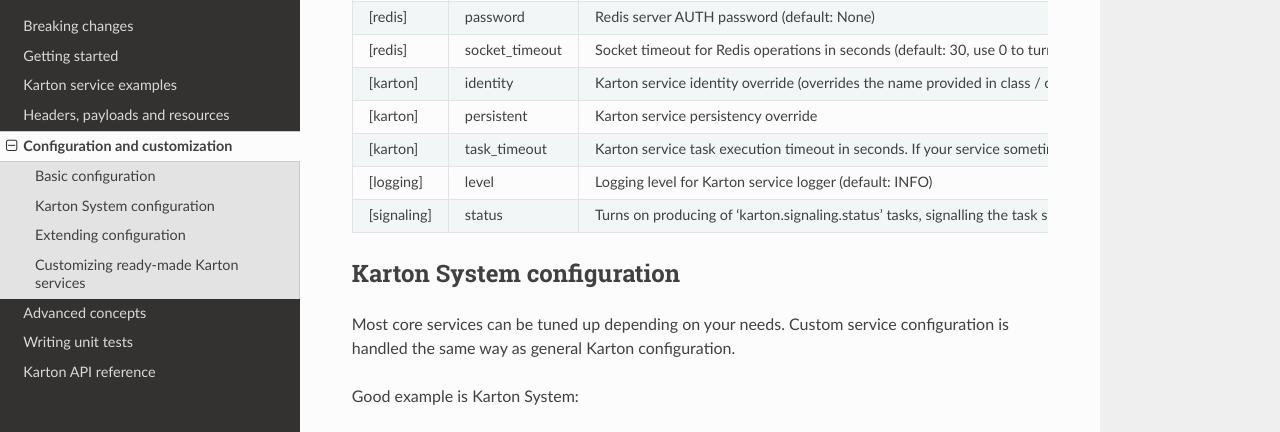
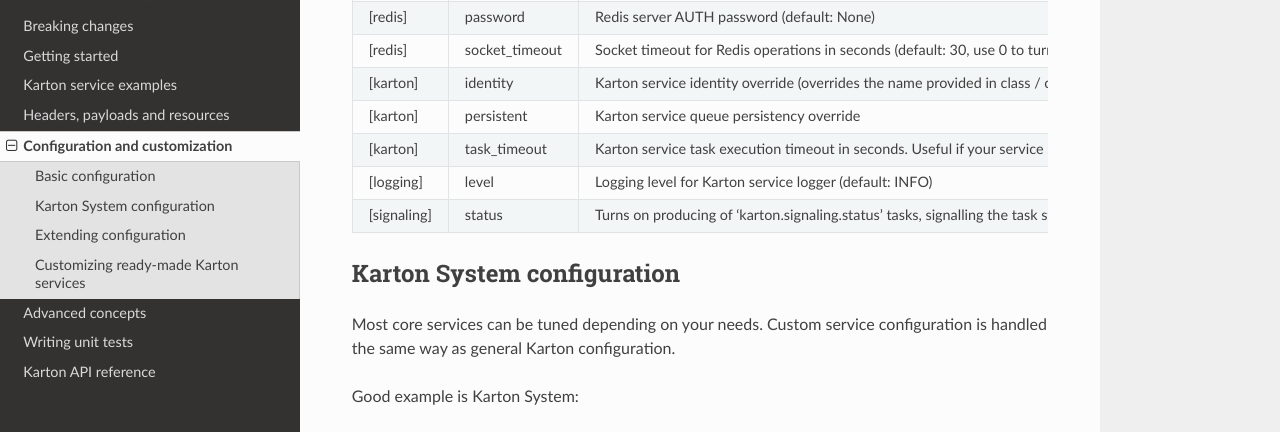
Before and after one commit to CERT-Polska/karton, a Sphinx documentation site: the page built from docs/service_configuration.rst, in a window 1280 px wide and 1400 px high, scrolled down 1050 px. Shown: the part 151-583 px from the top of the window. Built offline with Sphinx 7.4.7 and the Read the Docs theme 2.0.0, drawn with Linux system fonts in a browser that asks for light colours; some of the changed text lies outside the part shown.

Commit message:
Apply suggestions from code review
Co-authored-by: Michał Praszmo <michalpr@cert.pl>

```diff
--- a/docs/service_configuration.rst
+++ b/docs/service_configuration.rst
@@ -47,8 +47,8 @@
  [redis]        password          Redis server AUTH password (default: None)
  [redis]        socket_timeout    Socket timeout for Redis operations in seconds (default: 30, use 0 to turn off if timeout doesn't work properly)
  [karton]       identity          Karton service identity override (overrides the name provided in class / constructor arguments)
- [karton]       persistent        Karton service persistency override
- [karton]       task_timeout      Karton service task execution timeout in seconds. If your service sometimes hangs, Karton will schedule SIGALRM if this value is set.
+ [karton]       persistent        Karton service queue persistency override
+ [karton]       task_timeout      Karton service task execution timeout in seconds. Useful if your service sometimes hangs. Karton will schedule SIGALRM if this value is set.
  [logging]      level             Logging level for Karton service logger (default: INFO)
  [signaling]    status            Turns on producing of 'karton.signaling.status' tasks, signalling the task start and finish events by Karton service (default: 0, off)
 ============   ===============   =======================================================================================================================================
@@ -57,7 +57,7 @@
 Karton System configuration
 ---------------------------
 
-Most core services can be tuned up depending on your needs. Custom service configuration is handled the same way as general Karton configuration.
+Most core services can be tuned depending on your needs. Custom service configuration is handled the same way as general Karton configuration.
 
 Good example is Karton System:
 
@@ -68,7 +68,7 @@
  [system]       task_dispatched_timeout      Timeout for tasks that are stuck in DISPATCHED state (e.g. Producer crashed during upload of resources). Default is 24 hours.
  [system]       task_started_timeout         Timeout for tasks that are stuck in STARTED state (e.g. non-graceful crash of Consumer during task processing). Default is 24 hours.
  [system]       task_crashed_timeout         Timeout for removal of crashed tasks. Default is 3 days.
- [system]       enable_gc                    Enable garbage collection. GC can be turned off if you want to scale up routing via few Karton System instances.
+ [system]       enable_gc                    Enable garbage collection. GC can be turned off if you want to scale up routing using several Karton System instances.
  [system]       enable_router                Enable task routing. Routing can be turned off if you want to use dedicated Karton System instance for GC.
 ============   =========================   =======================================================================================================================================
 
@@ -167,7 +167,7 @@
 Customizing ready-made Karton services
 --------------------------------------
 
-Ready-made Karton services like ``karton-mwdb-reporter`` are coming with predefined set of filters and emitted headers.
+Ready-made Karton services like ``karton-mwdb-reporter`` are coming with a predefined set of filters and emitted headers.
 If you want to extend them or override them without forking the whole project, you can simply extend the Karton class
 and override things you need.
 
```
Also changed, not shown: other parts of docs/service_configuration.rst (+2 -2 lines).
